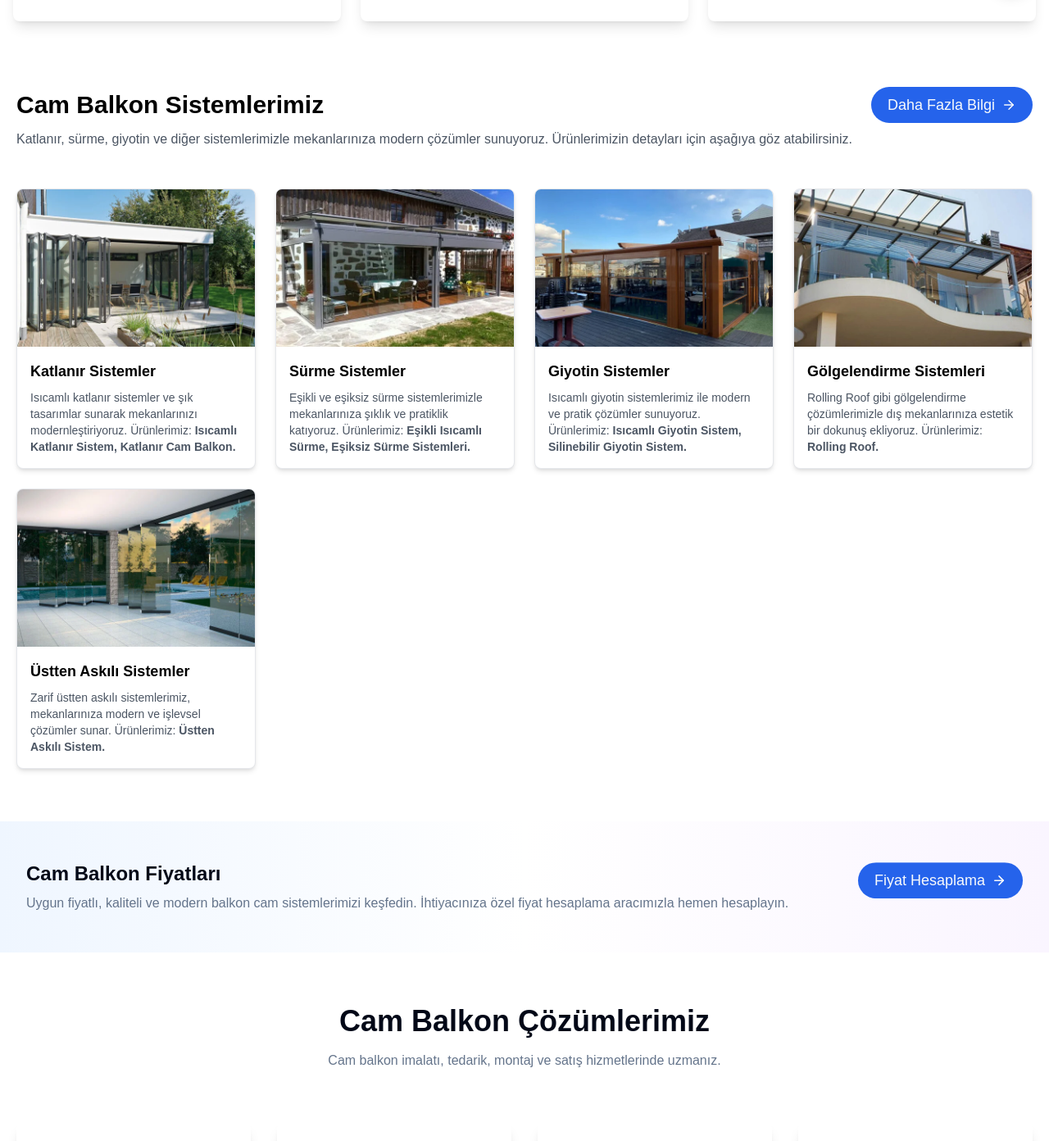
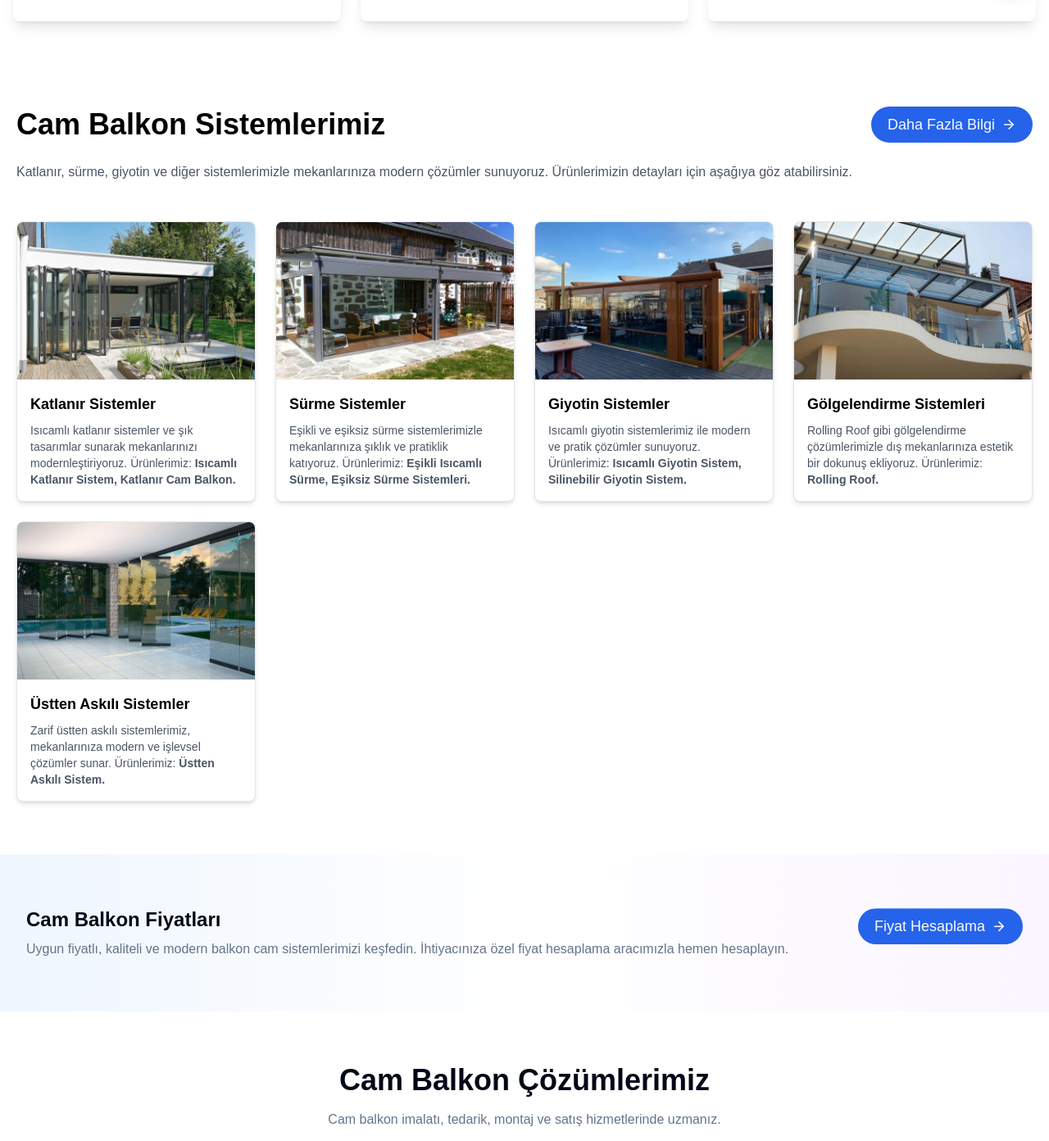
Before and after one commit to yunusmertofficial/kayasehircambalkon, a Next.js app: page / in a window 1280 px wide. Shown: the part 794-2186 px from the top of the page at 82% size. Built offline with nearby package versions, Linux system fonts and the light colour scheme.

Commit message:
Enhance layout and styling of PreferredServices and PriceCalculationSection components for improved visual consistency and user experience

```diff
--- a/src/components/sections/PreferredServices/index.tsx
+++ b/src/components/sections/PreferredServices/index.tsx
@@ -45,11 +45,14 @@ const serviceCategories = [
 const CategoriesPage = () => {
   return (
     <AnimatedSection>
-      <section aria-labelledby="cam-balkon-sistemleri-title">
+      <section
+        aria-labelledby="cam-balkon-sistemleri-title"
+        className="pb-16 pt-6"
+      >
         <Container>
           {/* Başlık ve Buton */}
           <div className="flex flex-col items-center gap-4 md:flex-row justify-between">
-            <h3 className="text-3xl font-bold text-center md:text-left">
+            <h3 className="text-4xl font-bold text-center md:text-left">
               Cam Balkon Sistemlerimiz
             </h3>
             <ButtonLink
@@ -59,7 +62,7 @@ const CategoriesPage = () => {
             />
           </div>
 
-          <p className="text-center pt-2 text-gray-600 mb-12 md:text-left">
+          <p className="text-center pt-2 text-gray-600 mb-12 mt-4 md:text-left">
             Katlanır, sürme, giyotin ve diğer sistemlerimizle mekanlarınıza
             modern çözümler sunuyoruz. Ürünlerimizin detayları için aşağıya göz
             atabilirsiniz.
--- a/src/components/sections/PriceCalculationSection/index.tsx
+++ b/src/components/sections/PriceCalculationSection/index.tsx
@@ -8,7 +8,7 @@ const PriceCalculationSection = () => {
     <AnimatedSection>
       <section
         aria-label="Cam Balkon Fiyat Hesaplama ve Sistemler"
-        className="bg-gradient-to-r from-blue-50 via-white to-purple-50 py-12 mt-16"
+        className="bg-gradient-to-r from-blue-50 via-white to-purple-50 py-16"
       >
         <div className="max-w-7xl mx-auto flex flex-col sm:flex-row justify-between items-center px-4 sm:px-6 lg:px-8 gap-6 sm:gap-0">
           {/* Sol Taraf: Açıklama */}
```
